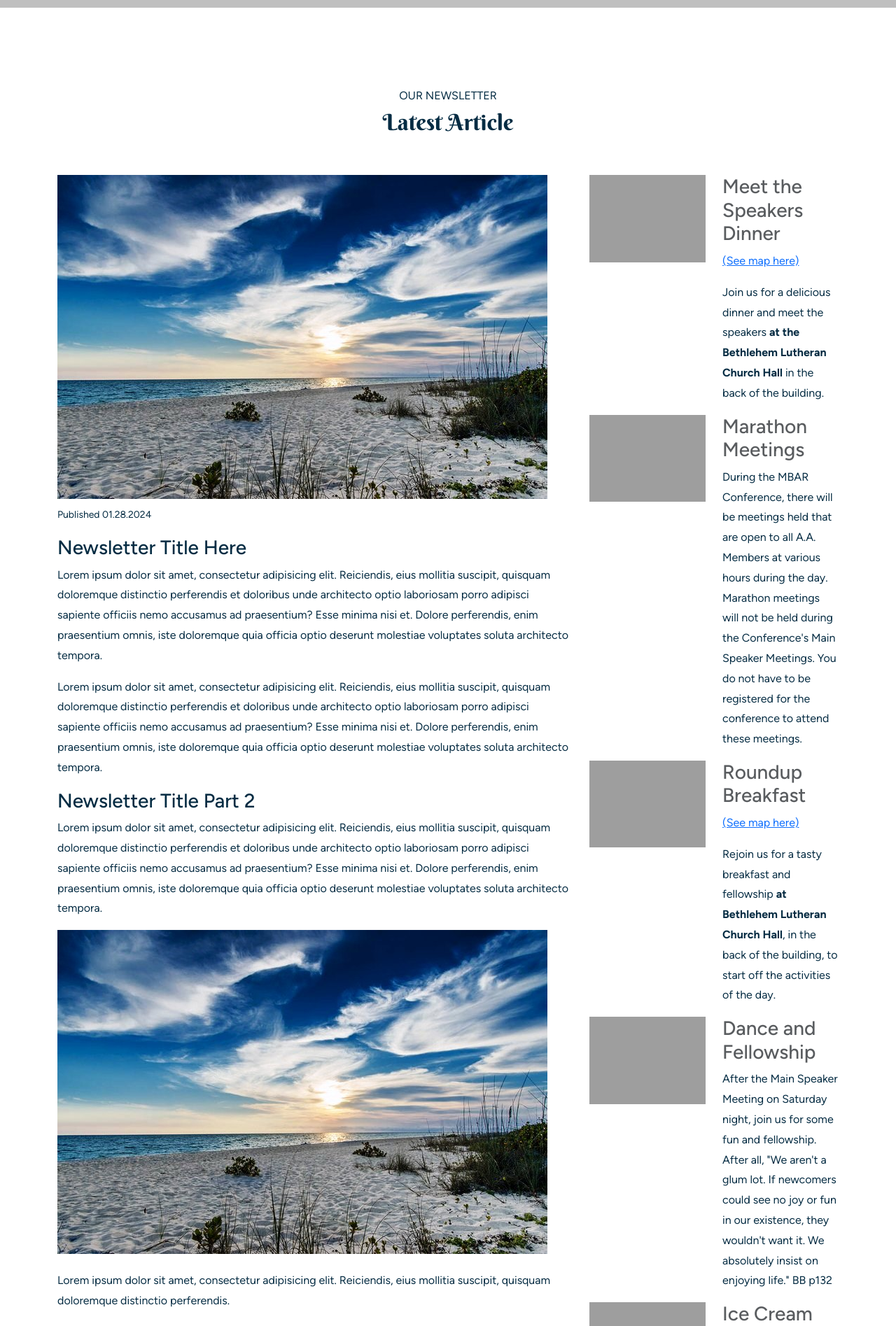
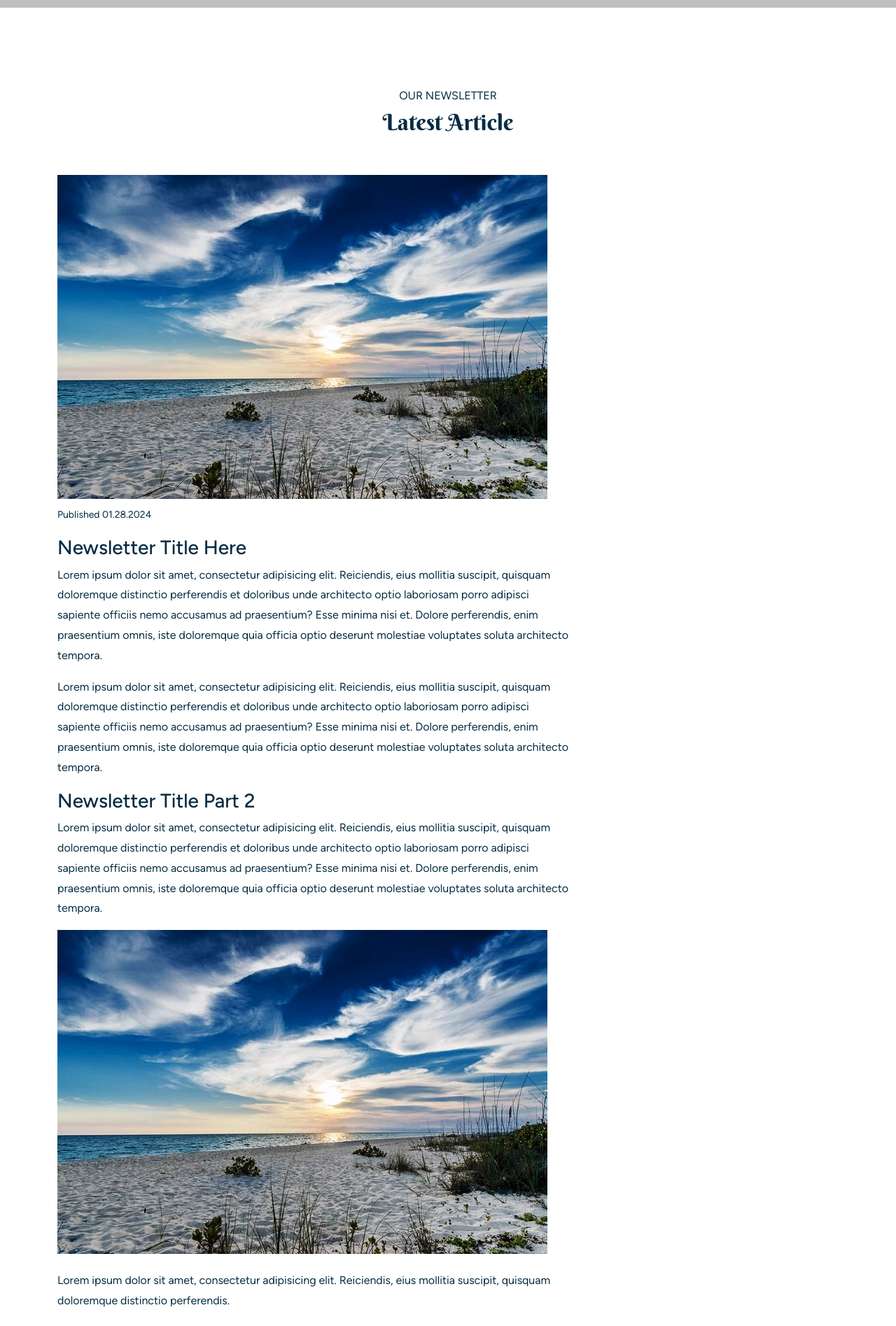
Before and after one commit to philemmons/MCF, a PHP site: page /newsletter.php in a window 1280 px wide. Shown: the part 437-2332 px from the top of the page at 70% size. Run offline with PHP 8.4, Linux system fonts and the light colour scheme; some libraries are stand-ins or nearby versions; grey boxes are pictures that could not be loaded.

Commit message:
code check in

```diff
--- a/newsletter.php
+++ b/newsletter.php
@@ -108,94 +108,8 @@ include_once 'header.inc'
                                 expressionism
                             </li>
                         </ul>
-
-                    </div>
-
-                    <div class="col-lg-4 col-sm-12 col-12">
-                        <div class="row">
-                            <div class="col-sm-6 col-12">
-                                <figure class="figure">
-                                    <img src="../images/con-dinner.png" class="figure-img img-fluid" alt="Dinner with the speaker on Saturday night.">
-                                </figure>
-                            </div>
-                            <div class="col-sm-6 col-12">
-                                <figcaption class="figure-caption">
-                                    <h3>Meet the Speakers Dinner</h3>
-                                </figcaption>
-                                <p><a href="https://montereybayarearoundup.org/conference-2024.php#map" class="bb-link">(See map here)</a></p>
-                                <p>Join us for a delicious dinner and meet the speakers <strong>at the Bethlehem Lutheran Church Hall</strong> in the back of the building.
-                                </p>
-                            </div>
-                        </div>
-
-                        <div class="row">
-                            <div class="col-sm-6 col-12">
-                                <figure class="figure">
-                                    <img src="../images/meeting-in-progress.png" class="figure-img img-fluid" alt="Recovering people are attending a marathon meeting.">
-                                </figure>
-                            </div>
-                            <div class="col-sm-6 col-12">
-                                <figcaption class="figure-caption">
-                                    <h3>Marathon Meetings</h3>
-                                </figcaption>
-                                <p>During the MBAR Conference, there will be meetings held that are open to all A.A. Members at various hours during the day. Marathon meetings will not be held during the Conference's Main Speaker Meetings. You do not have to be registered for the conference to attend these meetings.
-                                </p>
-                            </div>
-                        </div>
-
-                        <div class="row">
-                            <div class="col-sm-6 col-12">
-                                <figure class="figure">
-                                    <img src="../images/con-breakfast.png" class="figure-img img-fluid" alt="Join us for a Sunday morning breakfast.">
-                                </figure>
-                            </div>
-                            <div class="col-sm-6 col-12">
-                                <figcaption class="figure-caption">
-                                    <h3>Roundup Breakfast</h3>
-                                </figcaption>
-                                <p><a href="https://montereybayarearoundup.org/conference-2024.php#map" class="bb-link">(See map here)</a></p>
-                                <p>Rejoin us for a tasty breakfast and fellowship <strong>at Bethlehem Lutheran Church Hall</strong>, in the back of the building, to start off the activities of the day.
-                                </p>
-                            </div>
-                        </div>
-
-                        <div class="row">
-                            <div class="col-sm-6 col-12">
-                                <figure class="figure">
-                                    <img src="../images/con-dance.png" class="figure-img img-fluid" alt="A silhouette of fun and fellowship at the Saturday night dance.">
-                                </figure>
-                            </div>
-                            <div class="col-sm-6 col-12">
-                                <figcaption class="figure-caption">
-                                    <h3>Dance and Fellowship</h3>
-                                </figcaption>
-                                <p>After the Main Speaker Meeting on Saturday night, join us for some fun and fellowship. After all, "We aren't a glum lot. If newcomers could see no joy or fun in our existence, they wouldn't want it. We absolutely insist on enjoying life." BB p132
-                                </p>
-                            </div>
-                        </div>
-
-                        <div class="row">
-                            <div class="col-sm-6 col-12">
-                                <figure class="figure">
-                                    <img src="../images/con-ice-cream.png" class="figure-img img-fluid" alt="Four different ice cream flavors on waffle cones, layout in a diamond formation.">
-                                </figure>
-                            </div>
-                            <div class="col-sm-6 col-12 box-3">
-                                <figcaption class="figure-caption">
-                                    <h3>Ice Cream Social</h3>
-                                </figcaption>
-                                <p><a href="https://montereybayarearoundup.org/conference-2024.php#map" class="bb-link">(See map here)</a></p>
-                                <p>Stop what you are doing, and come have some ice cream, with your favorite toppings! Enjoy the fellowship and share about your experience at being at this year's MBAR with other members.
-                                </p>
-                                <p>It will be held on the <strong>Stevenson Terrace</strong> at the Conference Center.</p>
-
-                                <p><strong>For more conference info, pick up your program at the Registration desk.</strong></p>
-                            </div>
-                        </div>
-
                     </div>
                 </article>
-
 
                 <nav aria-label="newsletter navigation" class="col-12 pb-3 pb-lg-5">
                     <ul class="pagination justify-content-end">
@@ -212,10 +126,30 @@ include_once 'header.inc'
                     </ul>
                 </nav>
 
+                <div class="d-md-inline-flex">
+                    <img src="images/mcf-flower-1.png" class="img-thumbnail" width='50%' height='200px' alt="MCF's Chenille Stems flower one.">
+                    <img src="images/mcf-flower-1.png" class="img-thumbnail" width='50%' height='200px' alt="MCF's Chenille Stems flower one.">
+                </div>
+
+                <div class="col-lg-4 col-sm-12 col-12">
+                    <div class="row">
+                        <div class="col-sm-6 col-12">
+                            <figure class="figure">
+                                <img src="../images/con-dinner.png" class="figure-img img-fluid" alt="Dinner with the speaker on Saturday night.">
+                            </figure>
+                        </div>
+                        <div class="col-sm-6 col-12">
+                            <figcaption class="figure-caption">
+                                <h3>Meet the Speakers Dinner</h3>
+                            </figcaption>
+                            <p><a href="https://montereybayarearoundup.org/conference-2024.php#map" class="bb-link">(See map here)</a></p>
+                            <p>Join us for a delicious dinner and meet the speakers <strong>at the Bethlehem Lutheran Church Hall</strong> in the back of the building.
+                            </p>
+                        </div>
+                    </div>
+                </div>
             </div>
         </section>
-
-
 
     </main>
 
```
